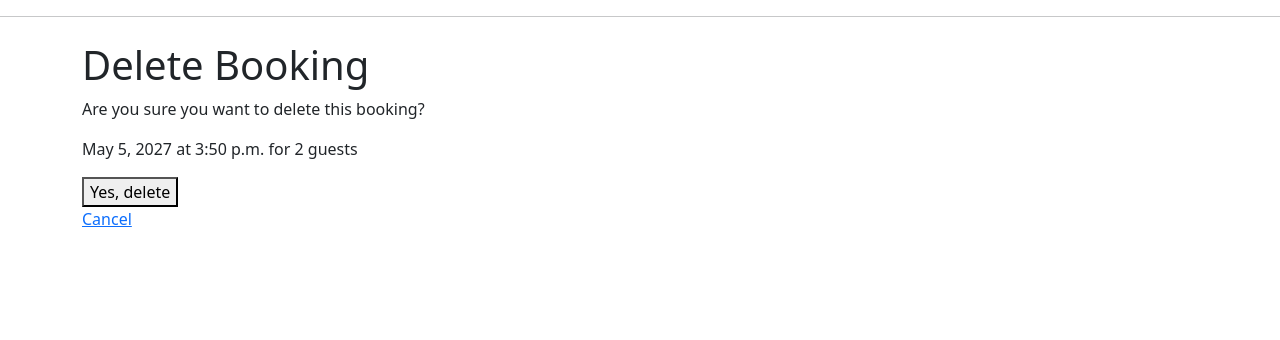
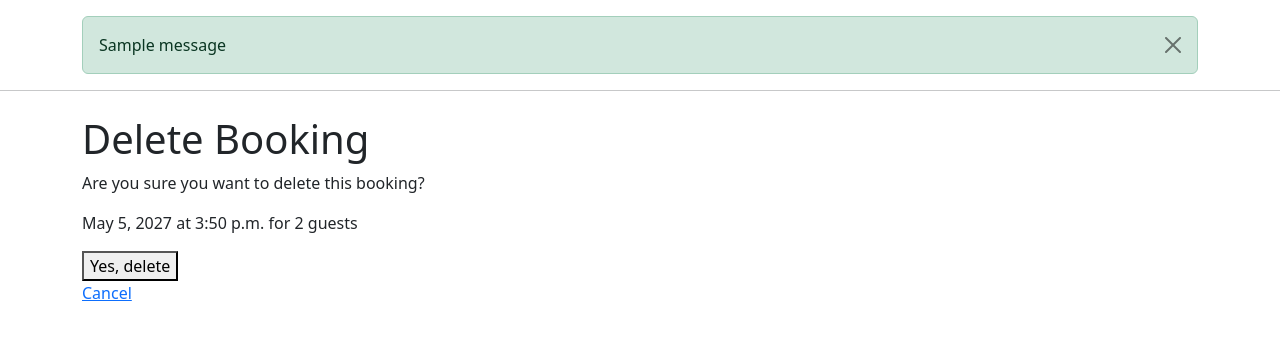
Before and after one commit to liepinaievaa-maker/restaurant-bootshaus-booking-system, a Django app: page /delete-booking/3/ in a window 1280 px wide. Shown: the part 56-396 px from the top of the page. Run offline with Django 5.2, Linux system fonts and the light colour scheme; a user stored in the database is signed in; data comes from the database, SQL or seed files in the repository; both versions use the stored data as it was after the commit; one stand-in notice (Sample message) is shown.

Commit message:
Add messages for bookings, editing and deliting

```diff
--- a/bookings/templates/bookings/base.html
+++ b/bookings/templates/bookings/base.html
@@ -35,6 +35,17 @@
     </div>
 </nav>
 
+{% if messages %}
+    <div class="container mt-3">
+        {% for message in messages %}
+            <div class="alert alert-success alert-dismissible fade show" role="alert">
+                {{ message }}
+                <button type="button" class="btn-close" data-bs-dismiss="alert" aria-label="Close"></button>
+            </div>
+        {% endfor %}
+    </div>
+{% endif %}
+
     <hr>
 
 <div class="container mt-4">
--- a/bookings/views.py
+++ b/bookings/views.py
@@ -2,6 +2,7 @@ from django.shortcuts import render, get_object_or_404, redirect
 from django.contrib.auth.decorators import login_required
 from .forms import BookingForm
 from .models import Booking
+from django.contrib import messages
 
 
 # Create your views here.
@@ -23,7 +24,10 @@ def create_booking(request):
             booking = form.save(commit=False)
             booking.user = request.user
             booking.save()
-            return render(request, 'bookings/success.html')
+
+            messages.success(request, "Your booking has been created successfully.")
+            return redirect('my_bookings')
+
     else:
         form = BookingForm()
 
@@ -52,6 +56,7 @@ def edit_booking(request, booking_id):
         form = BookingForm(request.POST, instance=booking)
         if form.is_valid():
             form.save()
+            messages.success(request, "Your booking has been updated.")
             return redirect('my_bookings')
     else:
         form = BookingForm(instance=booking)
@@ -68,6 +73,7 @@ def delete_booking(request, booking_id):
 
     if request.method == 'POST':
         booking.delete()
+        messages.success(request, "Your booking has been deleted.")
         return redirect('my_bookings')
 
     return render(
```
Also changed, not shown: db.sqlite3.
